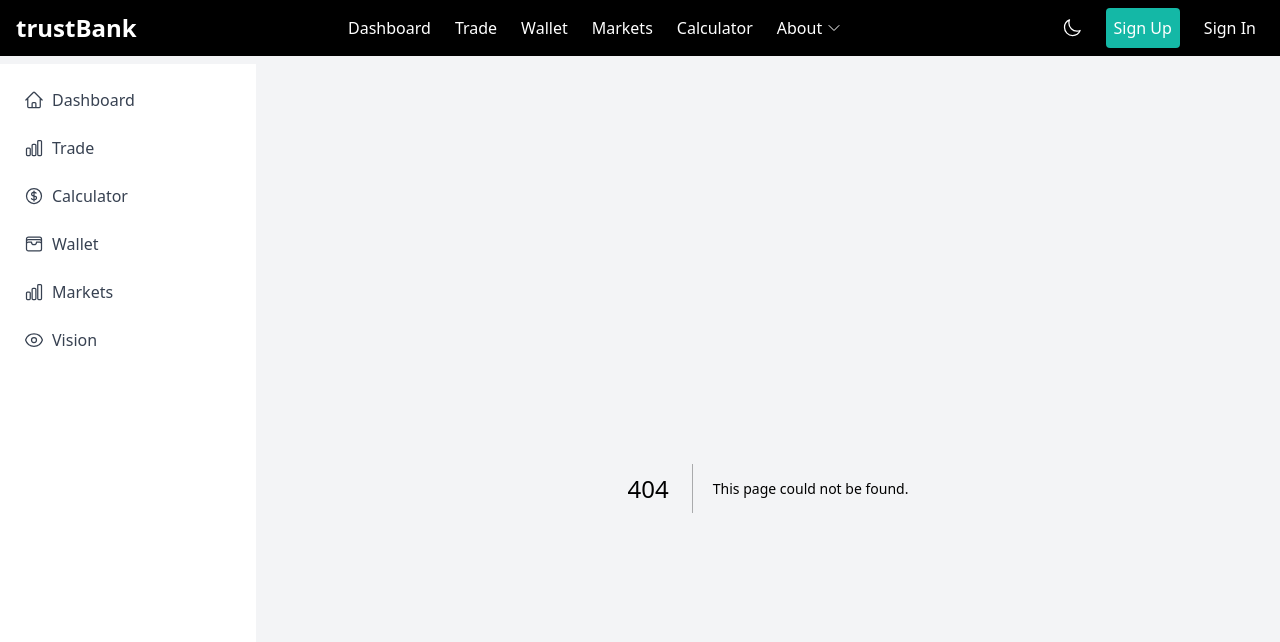
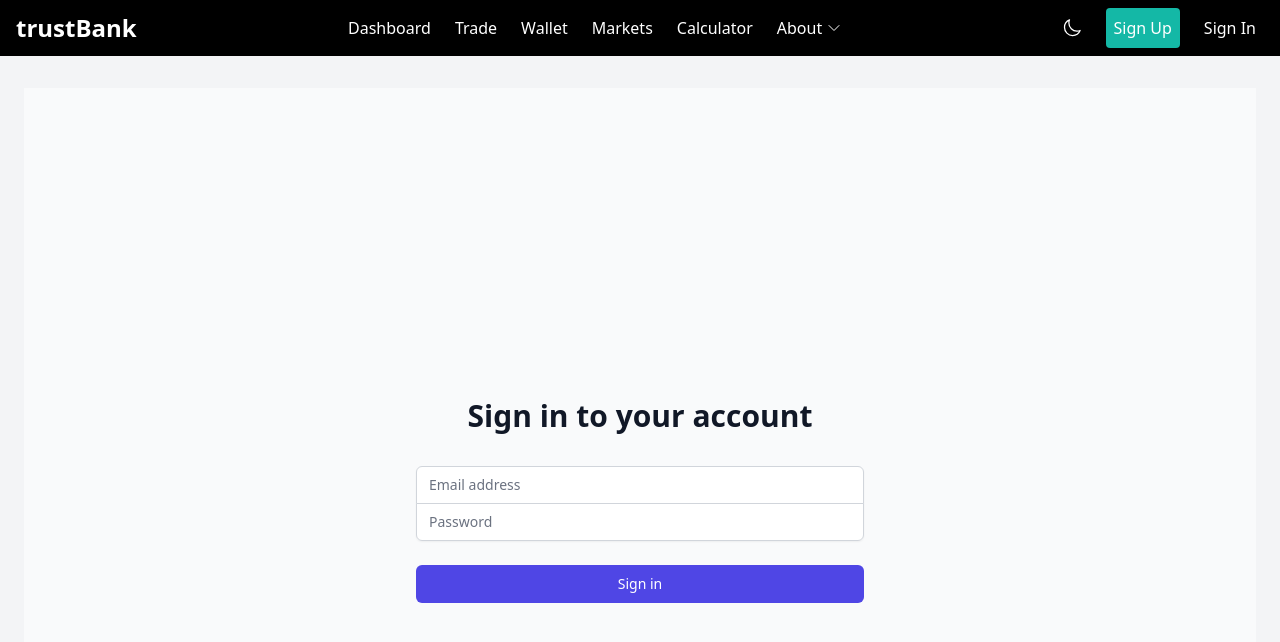
Before and after one commit to theceo1/trustbanqV.1, a Next.js app: page /login in a window 1280 px wide. Before the commit this address had no page. Shown: the top 642 px of the page. Built offline with nearby package versions, Linux system fonts and the light colour scheme.

Commit message:
added protectedRoutes and authentication

```diff
--- a/package.json
+++ b/package.json
@@ -12,12 +12,15 @@
     "@headlessui/react": "^2.1.2",
     "@heroicons/react": "^2.1.5",
     "@tailwindcss/forms": "^0.5.7",
+    "bcryptjs": "^2.4.3",
     "chart.js": "^4.4.3",
+    "jsonwebtoken": "^9.0.2",
     "next": "14.2.5",
     "react": "^18",
     "react-chartjs-2": "^5.2.0",
     "react-dom": "^18",
-    "react-hook-form": "^7.52.2"
+    "react-hook-form": "^7.52.2",
+    "react-use-websocket": "^4.8.1"
   },
   "devDependencies": {
     "@types/node": "^20",
--- /dev/null
+++ b/src/components/auth/ProtectedRoute.tsx
@@ -0,0 +1,22 @@
+import { useRouter } from 'next/router';
+import { useAuth } from '../../context/AuthContext';
+
+const ProtectedRoute = (WrappedComponent: React.ComponentType) => {
+  return (props: any) => {
+    const { isAuthenticated } = useAuth();
+    const router = useRouter();
+
+    if (typeof window !== 'undefined') {
+      if (!isAuthenticated) {
+        router.replace('/login');
+        return null;
+      }
+      return <WrappedComponent {...props} />;
+    }
+
+    // If we're on server, return null
+    return null;
+  };
+};
+
+export default ProtectedRoute;
--- /dev/null
+++ b/src/components/common/CryptoPriceTracker.tsx
@@ -0,0 +1,72 @@
+import React, { useState, useEffect, useCallback } from 'react';
+import useWebSocket from 'react-use-websocket';
+
+const BINANCE_WS_URL = 'wss://stream.binance.com:9443/ws';
+
+interface CryptoPrice {
+  symbol: string;
+  price: string;
+}
+
+const CryptoPriceTracker: React.FC = () => {
+  const [prices, setPrices] = useState<CryptoPrice[]>([]);
+
+  const { sendMessage, lastMessage } = useWebSocket(BINANCE_WS_URL);
+
+  useEffect(() => {
+    const symbols = ['btcusdt', 'ethusdt', 'usdtngn'];
+    const subscribeMsg = {
+      method: 'SUBSCRIBE',
+      params: symbols.map(symbol => `${symbol}@ticker`),
+      id: 1
+    };
+    sendMessage(JSON.stringify(subscribeMsg));
+
+    return () => {
+      const unsubscribeMsg = {
+        method: 'UNSUBSCRIBE',
+        params: symbols.map(symbol => `${symbol}@ticker`),
+        id: 1
+      };
+      sendMessage(JSON.stringify(unsubscribeMsg));
+    };
+  }, [sendMessage]);
+
+  const messageHandler = useCallback((message: MessageEvent) => {
+    const data = JSON.parse(message.data);
+    if (data.e === '24hrTicker') {
+      setPrices(prev => {
+        const index = prev.findIndex(p => p.symbol === data.s);
+        if (index !== -1) {
+          const newPrices = [...prev];
+          newPrices[index] = { symbol: data.s, price: data.c };
+          return newPrices;
+        } else {
+          return [...prev, { symbol: data.s, price: data.c }];
+        }
+      });
+    }
+  }, []);
+
+  useEffect(() => {
+    if (lastMessage !== null) {
+      messageHandler(lastMessage);
+    }
+  }, [lastMessage, messageHandler]);
+
+  return (
+    <div className="bg-white dark:bg-gray-800 shadow rounded-lg p-4">
+      <h2 className="text-xl font-semibold mb-4 text-gray-800 dark:text-white">Live Crypto Prices</h2>
+      <div className="space-y-2">
+        {prices.map((crypto) => (
+          <div key={crypto.symbol} className="flex justify-between items-center">
+            <span className="text-gray-600 dark:text-gray-300">{crypto.symbol.toUpperCase()}</span>
+            <span className="font-medium text-gray-800 dark:text-white">${parseFloat(crypto.price).toFixed(2)}</span>
+          </div>
+        ))}
+      </div>
+    </div>
+  );
+};
+
+export default CryptoPriceTracker;
--- a/src/components/layout/Layout.tsx
+++ b/src/components/layout/Layout.tsx
@@ -1,17 +1,27 @@
 import React, { ReactNode } from 'react'
 import Header from './Header'
 import Sidebar from './Sidebar'
+import { useAuth } from '../../context/AuthContext';
+import { useRouter } from 'next/router';
 
 type LayoutProps = {
   children: ReactNode
 }
 
-const Layout: React.FC<LayoutProps> = ({ children }) => {
+const Layout: React.FC<{ children: React.ReactNode }> = ({ children }) => {
+  const { logout, isAuthenticated } = useAuth();
+  const router = useRouter();
+
+  const handleLogout = () => {
+    logout();
+    router.push('/login');
+  };
+
   return (
     <div className="min-h-screen bg-gray-100">
       <Header />
       <div className="flex pt-16"> {/* Add padding-top here */}
-        <Sidebar />
+        {/* <Sidebar /> */}
         <main className="flex-grow p-6">{children}</main>
       </div>
     </div>
--- /dev/null
+++ b/src/context/AuthContext.tsx
@@ -0,0 +1,53 @@
+import React, { createContext, useState, useContext, useEffect } from 'react';
+
+interface AuthContextType {
+  user: any;
+  login: (email: string, password: string) => Promise<void>;
+  logout: () => void;
+  isAuthenticated: boolean;
+}
+
+const AuthContext = createContext<AuthContextType | undefined>(undefined);
+
+export const AuthProvider: React.FC<{ children: React.ReactNode }> = ({ children }) => {
+  const [user, setUser] = useState<any>(null);
+  const [isAuthenticated, setIsAuthenticated] = useState(false);
+
+  useEffect(() => {
+    // Check if user is stored in localStorage
+    const storedUser = localStorage.getItem('user');
+    if (storedUser) {
+      setUser(JSON.parse(storedUser));
+      setIsAuthenticated(true);
+    }
+  }, []);
+
+  const login = async (email: string, password: string) => {
+    // Here you would typically make an API call to your backend
+    // For now, we'll just simulate a successful login
+    const mockUser = { id: '1', email, name: 'Test User' };
+    setUser(mockUser);
+    setIsAuthenticated(true);
+    localStorage.setItem('user', JSON.stringify(mockUser));
+  };
+
+  const logout = () => {
+    setUser(null);
+    setIsAuthenticated(false);
+    localStorage.removeItem('user');
+  };
+
+  return (
+    <AuthContext.Provider value={{ user, login, logout, isAuthenticated }}>
+      {children}
+    </AuthContext.Provider>
+  );
+};
+
+export const useAuth = () => {
+  const context = useContext(AuthContext);
+  if (context === undefined) {
+    throw new Error('useAuth must be used within an AuthProvider');
+  }
+  return context;
+};
--- a/src/pages/_app.tsx
+++ b/src/pages/_app.tsx
@@ -1,11 +1,14 @@
 import '@/styles/globals.css'
 import type { AppProps } from 'next/app'
 import Layout from '@/components/layout/Layout'
+import { AuthProvider } from '../context/AuthContext';
 
 export default function App({ Component, pageProps }: AppProps) {
   return (
-    <Layout>
-      <Component {...pageProps} />
-    </Layout>
+    <AuthProvider>
+      <Layout>
+        <Component {...pageProps} />
+      </Layout>
+    </AuthProvider>
   )
 }
--- a/src/pages/dashboard.tsx
+++ b/src/pages/dashboard.tsx
@@ -4,6 +4,8 @@ import AccountBalance from '@/components/dashboard/AccountBalance'
 import RecentTransactions from '@/components/dashboard/RecentTransactions'
 import MarketOverview from '@/components/dashboard/MarketOverview'
 import Trade from '@/components/dashboard/Trade'
+import CryptoPriceTracker from '@/components/common/CryptoPriceTracker'
+import ProtectedRoute from '@/components/auth/ProtectedRoute'
 
 const Dashboard: React.FC = () => {
   return (
@@ -25,6 +27,9 @@ const Dashboard: React.FC = () => {
       <div className="grid grid-cols-3 gap-6">
         <div className="col-span-1">
           <AccountBalance />
+          <div className="mt-6">
+            <CryptoPriceTracker />
+          </div>
           <RecentTransactions />
         </div>
 
@@ -37,4 +42,4 @@ const Dashboard: React.FC = () => {
   )
 }
 
-export default Dashboard
+export default ProtectedRoute(Dashboard);
--- /dev/null
+++ b/src/pages/login.tsx
@@ -0,0 +1,75 @@
+import React, { useState } from 'react';
+import { useRouter } from 'next/router';
+import { useAuth } from '../context/AuthContext';
+
+const Login: React.FC = () => {
+  const [email, setEmail] = useState('');
+  const [password, setPassword] = useState('');
+  const { login } = useAuth();
+  const router = useRouter();
+
+  const handleSubmit = async (e: React.FormEvent) => {
+    e.preventDefault();
+    try {
+      await login(email, password);
+      router.push('/dashboard');
+    } catch (error) {
+      console.error('Login failed:', error);
+      // Handle login error (e.g., show error message)
+    }
+  };
+
+  return (
+    <div className="min-h-screen flex items-center justify-center bg-gray-50 py-12 px-4 sm:px-6 lg:px-8">
+      <div className="max-w-md w-full space-y-8">
+        <div>
+          <h2 className="mt-6 text-center text-3xl font-extrabold text-gray-900">Sign in to your account</h2>
+        </div>
+        <form className="mt-8 space-y-6" onSubmit={handleSubmit}>
+          <input type="hidden" name="remember" value="true" />
+          <div className="rounded-md shadow-sm -space-y-px">
+            <div>
+              <label htmlFor="email-address" className="sr-only">Email address</label>
+              <input
+                id="email-address"
+                name="email"
+                type="email"
+                autoComplete="email"
+                required
+                className="appearance-none rounded-none relative block w-full px-3 py-2 border border-gray-300 placeholder-gray-500 text-gray-900 rounded-t-md focus:outline-none focus:ring-indigo-500 focus:border-indigo-500 focus:z-10 sm:text-sm"
+                placeholder="Email address"
+                value={email}
+                onChange={(e) => setEmail(e.target.value)}
+              />
+            </div>
+            <div>
+              <label htmlFor="password" className="sr-only">Password</label>
+              <input
+                id="password"
+                name="password"
+                type="password"
+                autoComplete="current-password"
+                required
+                className="appearance-none rounded-none relative block w-full px-3 py-2 border border-gray-300 placeholder-gray-500 text-gray-900 rounded-b-md focus:outline-none focus:ring-indigo-500 focus:border-indigo-500 focus:z-10 sm:text-sm"
+                placeholder="Password"
+                value={password}
+                onChange={(e) => setPassword(e.target.value)}
+              />
+            </div>
+          </div>
+
+          <div>
+            <button
+              type="submit"
+              className="group relative w-full flex justify-center py-2 px-4 border border-transparent text-sm font-medium rounded-md text-white bg-indigo-600 hover:bg-indigo-700 focus:outline-none focus:ring-2 focus:ring-offset-2 focus:ring-indigo-500"
+            >
+              Sign in
+            </button>
+          </div>
+        </form>
+      </div>
+    </div>
+  );
+};
+
+export default Login;
--- a/src/pages/wallet.tsx
+++ b/src/pages/wallet.tsx
@@ -1,6 +1,8 @@
 import React from 'react';
 import Head from 'next/head';
 import Wallet from '../components/wallet/Wallet';
+import CryptoPriceTracker from '../components/common/CryptoPriceTracker';
+import ProtectedRoute from '@/components/auth/ProtectedRoute';
 
 const WalletPage: React.FC = () => {
   return (
@@ -10,10 +12,15 @@ const WalletPage: React.FC = () => {
         <meta name="description" content="Manage your cryptocurrency wallet" />
       </Head>
       <div className="container mx-auto px-4 py-8">
-        <Wallet />
+        <div className="grid grid-cols-1 md:grid-cols-2 gap-6">
+          <Wallet />
+          <div>
+            <CryptoPriceTracker />
+          </div>
+        </div>
       </div>
     </>
   );
 };
 
-export default WalletPage;
+export default ProtectedRoute(WalletPage);
```
Also changed, not shown: 2 other files (tests, documents, lock files or other folders).
